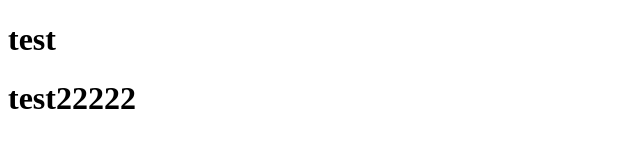
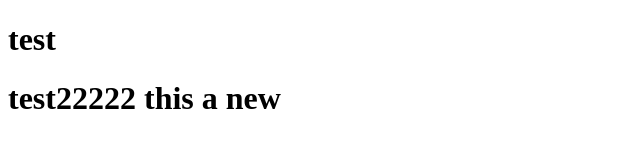
Before and after one commit to tbyers007/html-css, a plain HTML site: page index.html in a window 1280 px wide. Shown: the whole page, without its empty margins (0-640 px from the left). Drawn offline with Linux system fonts and the light colour scheme.

Commit message:
test commits

```diff
--- a/index.html
+++ b/index.html
@@ -9,6 +9,6 @@
 </head>
 <body>
 <h1>test</h1>
-<h1>test22222</h1>
+<h1>test22222 this a new</h1>
 </body>
 </html>
```
